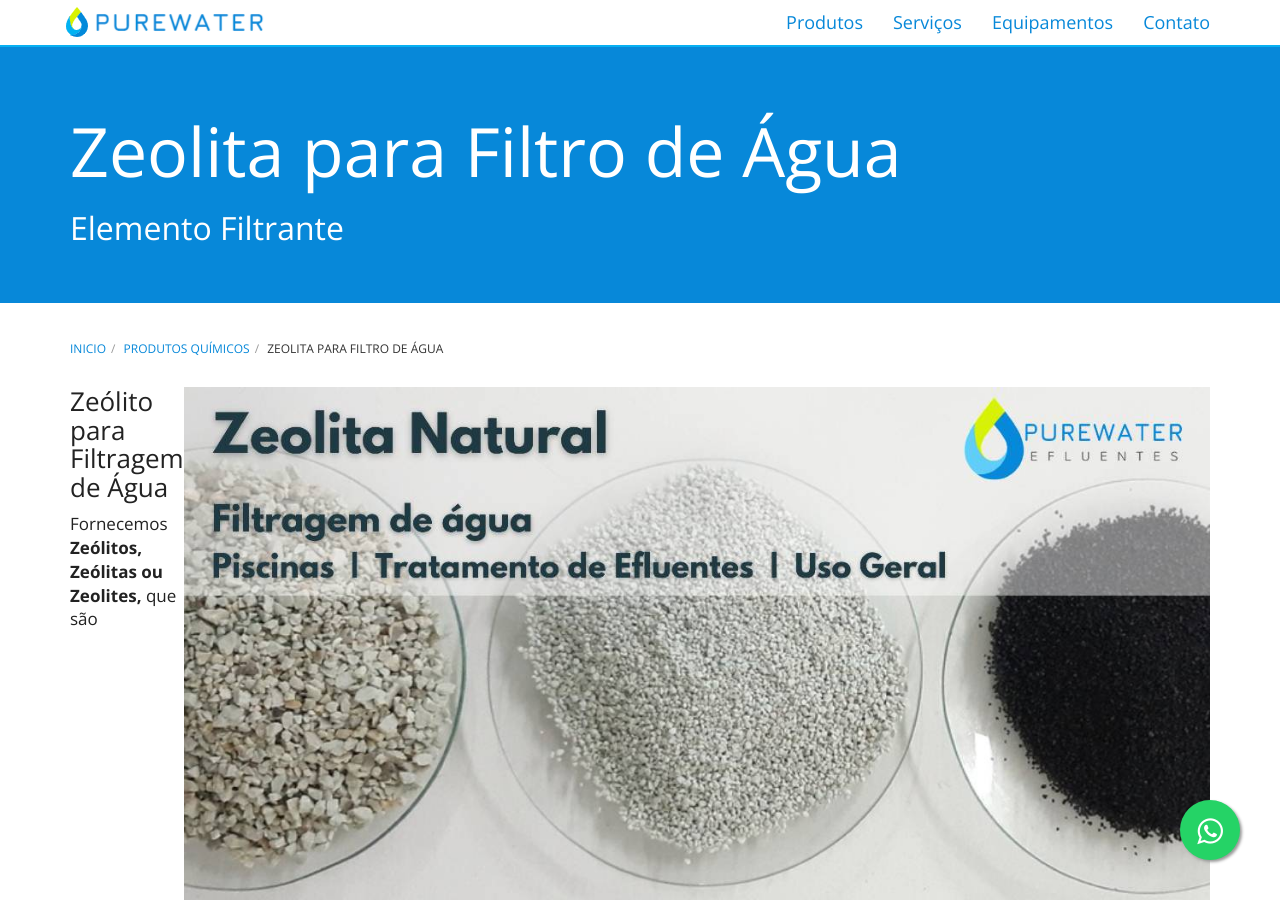
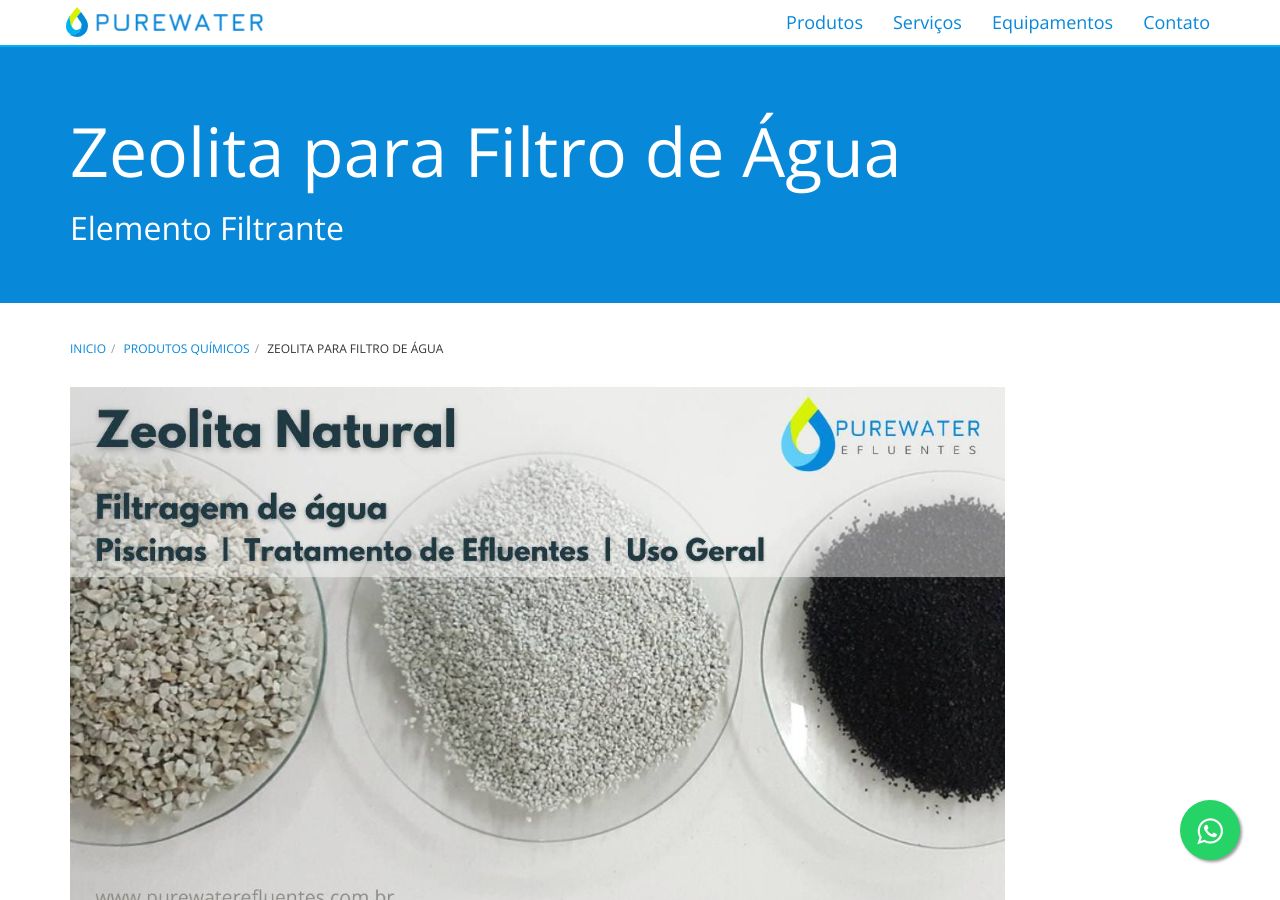
Before and after one commit to purewaterefluentes/purewaterefluentes.github.io, a Jekyll site: the page built from produtos/zeolita-para-filtro-de-agua.md, in a window 1280 px wide and 900 px high. Built offline with Jekyll 4.4.1, drawn with Linux system fonts in a browser that asks for light colours; nearby versions of some CDN libraries; library files that are not in the unit come from our copies.

Commit message:
Update zeolita-para-filtro-de-agua.md

```diff
--- a/produtos/zeolita-para-filtro-de-agua.md
+++ b/produtos/zeolita-para-filtro-de-agua.md
@@ -6,7 +6,7 @@
 keywords: zeolita, filtracacao, purificacao, agua, piscina, mineral, adsorver
 description: Zeólita é um mineral que tem a capacidade de adsorver a amônia da água, são aluminossilicatos cristalinos hidratados de metais alcalinos e alcalinos terrosos que possuem uma estrutura cristalina tridimensional infinita, usados para filtração.
 ---
-<img class="img-responsive pull-right" style="max-width: 90%;" src="../../website/images/zeolita_para_filtro_de_agua.jpg" alt="Zeolita_Natural_para_Filtro_agua">
+<img class="img-responsive pull-center" style="max-width: 82%;" src="../../website/images/zeolita_para_filtro_de_agua.jpg" alt="Zeolita_Natural_para_Filtro_agua">
 ### Zeólito para Filtragem de Água
 
 Fornecemos **Zeólitos, Zeólitas ou Zeolites,** que são aluminossilicatos cristalinos hidratados de metais alcalinos e alcalinos terrosos que possuem uma estrutura cristalina tridimensional infinita.
```
